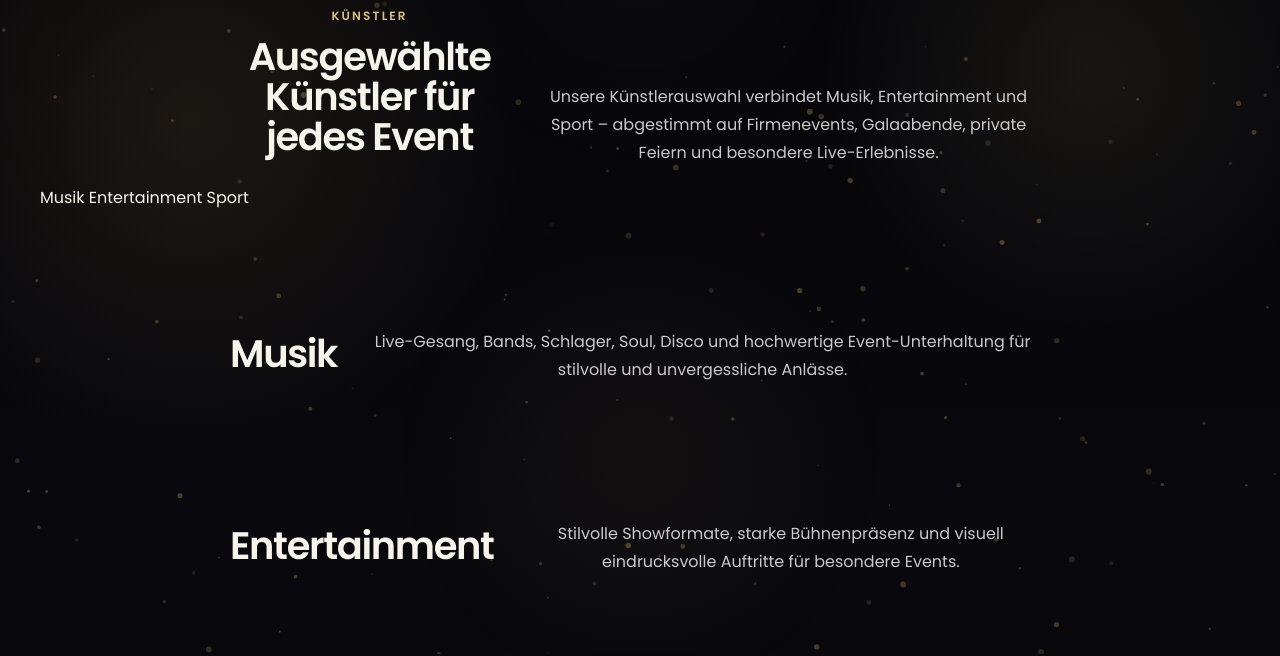
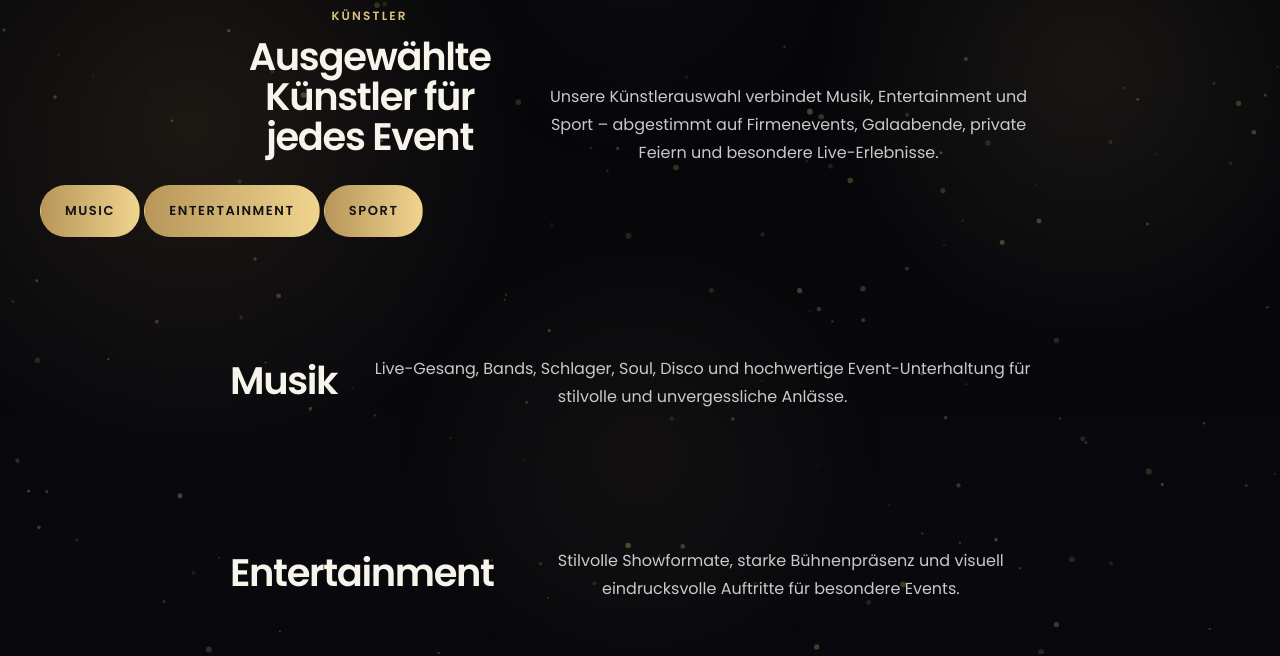
Before and after one commit to carryelly/ahornevents, a plain HTML site: page de/artists.html in a window 1280 px wide. Shown: the part 146-802 px from the top of the page. Drawn offline with nearby package versions, Linux system fonts and the light colour scheme.

Commit message:
Update artists.html

```diff
--- a/de/artists.html
+++ b/de/artists.html
@@ -80,11 +80,11 @@
           </p>
         </div>
 
-        <div class="artist-categories reveal">
-          <a href="#music" class="artist-categories__link">Musik</a>
-          <a href="#entertainment" class="artist-categories__link">Entertainment</a>
-          <a href="#sport" class="artist-categories__link">Sport</a>
-        </div>
+         <div class="artist-categories reveal">
+  <a href="#music" class="btn btn--primary">Music</a>
+  <a href="#entertainment" class="btn btn--primary">Entertainment</a>
+  <a href="#sport" class="btn btn--primary">Sport</a>
+</div>
       </section>
 
       <!-- MUSIC -->
```
